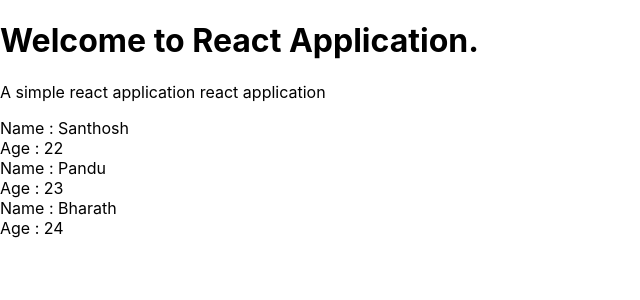
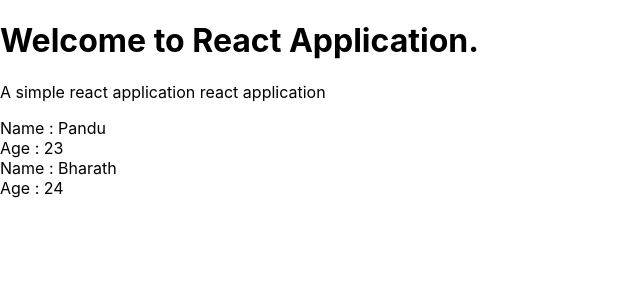
Before and after one commit to Santhoshmahanthi123/react-app, a React (Create React App) app: page / in a window 1280 px wide. Shown: the top 300 px of the page, without its empty margins (0-640 px from the left). Built offline with nearby package versions, Linux system fonts and the light colour scheme.

Commit message:
adding list directly in to return function

```diff
--- a/src/App.js
+++ b/src/App.js
@@ -4,7 +4,7 @@
   //map function takes an array in java script and maps it to new array
   state = {
     first : [
-    {name : 'Santhosh', age : '22', id:1},
+    {name : 'Santhosh', age : '20', id:1},
     {name : 'Pandu', age :'23', id :2},
     {name : 'Bharath', age :'24', id :3 }
   ]
--- a/src/First.js
+++ b/src/First.js
@@ -7,18 +7,32 @@
        //in UI based components this.props not used since
        //it aquires all props as a function but not as a class
     //   This recieves props so directly put this in function as above const {first} = props;
-       const firstList = first.map(first =>{
-           //key is used to identify which element is to render in to dom according to id
-          return (
-                <div className="First" key={first.id}>
-                <div>Name : {first.name}</div>
-                <div>Age : {first.age}</div>
-                </div>
-        )
-       })
+    //    const firstList = first.map(first =>{
+    //        if(first.age > 20){
+    //        //key is used to identify which element is to render in to dom according to id
+    //       return (
+    //             <div className="First" key={first.id}>
+    //             <div>Name : {first.name}</div>
+    //             <div>Age : {first.age}</div>
+    //             </div>
+    //     )}
+    //     else{
+    //         return null;
+    //     }
+    //    })
+    //directly returning template as a list into return function
        return(
            <div className="first-list">
-             {firstList}
+             {
+                first.map(first =>{
+               //using ternary operator
+                  return first.age > 20 ? ( <div className="First" key={first.id}>
+                   <div>Name : {first.name}</div>
+                   <div>Age : {first.age}</div>
+                   </div>
+                   ) : null;
+    })
+    }
            </div>
        )
 
```
